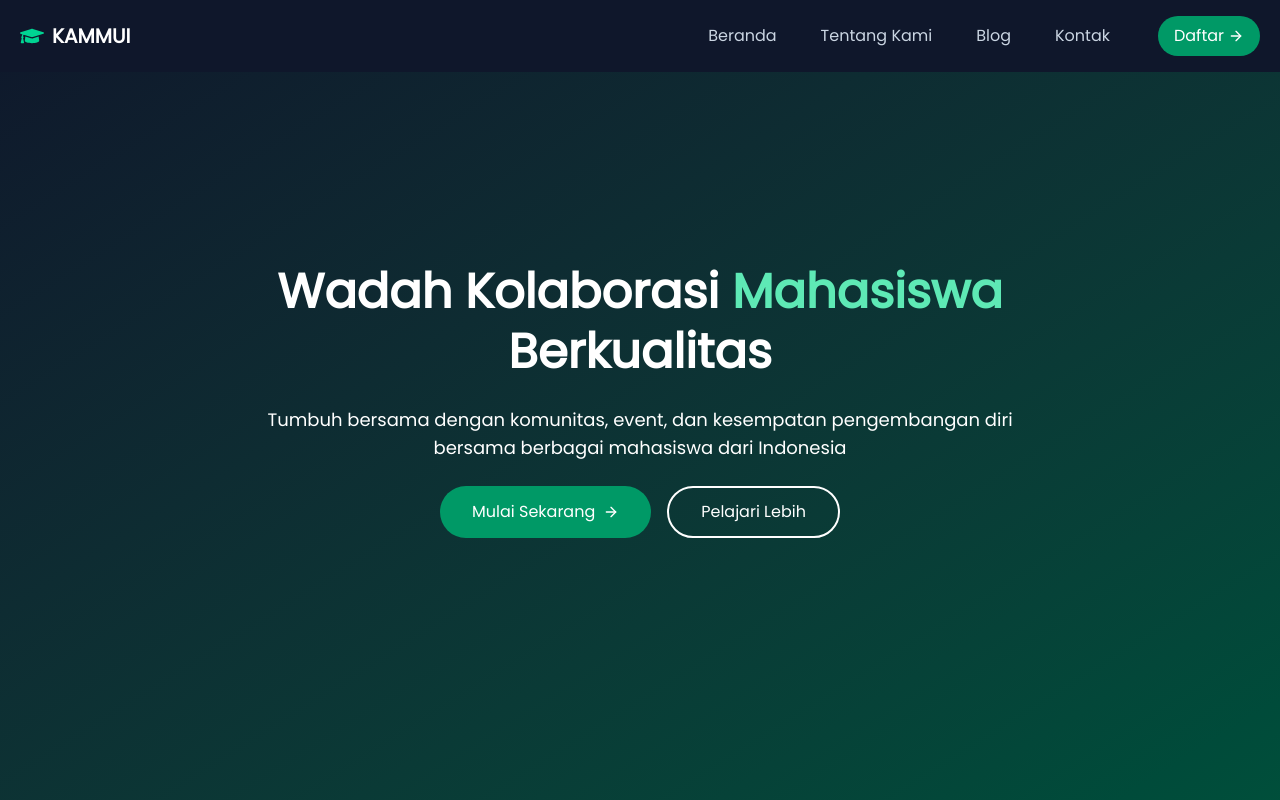
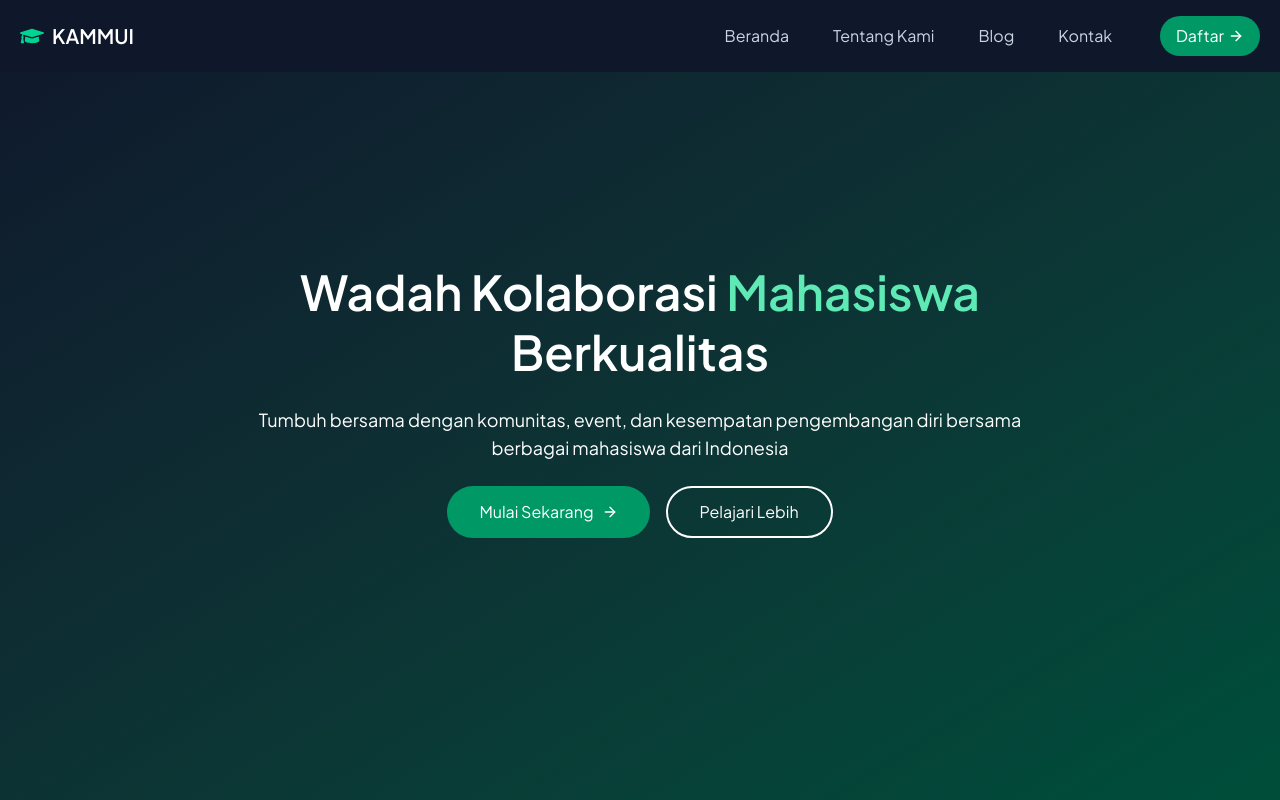
Before and after one commit to mgs28-mh/mgs, a Next.js app: page / in a window 1280 px wide. Shown: the top 800 px of the page. Built offline with nearby package versions, Linux system fonts and the light colour scheme; no server answers.

Commit message:
mgs: change font

```diff
--- a/app/layout.tsx
+++ b/app/layout.tsx
@@ -1,12 +1,12 @@
 import type { Metadata } from "next";
-import { Poppins } from "next/font/google";
+import { Plus_Jakarta_Sans } from "next/font/google";
 import "./globals.css";
 import Navbar from "@/components/navbar";
 import Footer from "@/components/footer";
 import { Providers } from "./providers";
 
-const poppins = Poppins({
-  weight: "400",
+const fonts = Plus_Jakarta_Sans({
+  weight: [ "400", "600"],
   preload: false,
 });
 
@@ -22,7 +22,7 @@ export default function RootLayout({
 }>) {
   return (
     <html suppressHydrationWarning lang="en">
-      <body className={`bg-[#FCFCFC] dark:bg-black ${poppins.className}`}>
+      <body className={`bg-[#FCFCFC] dark:bg-black ${fonts.className}`}>
         {children}
         <Providers>
           <Navbar />
```
